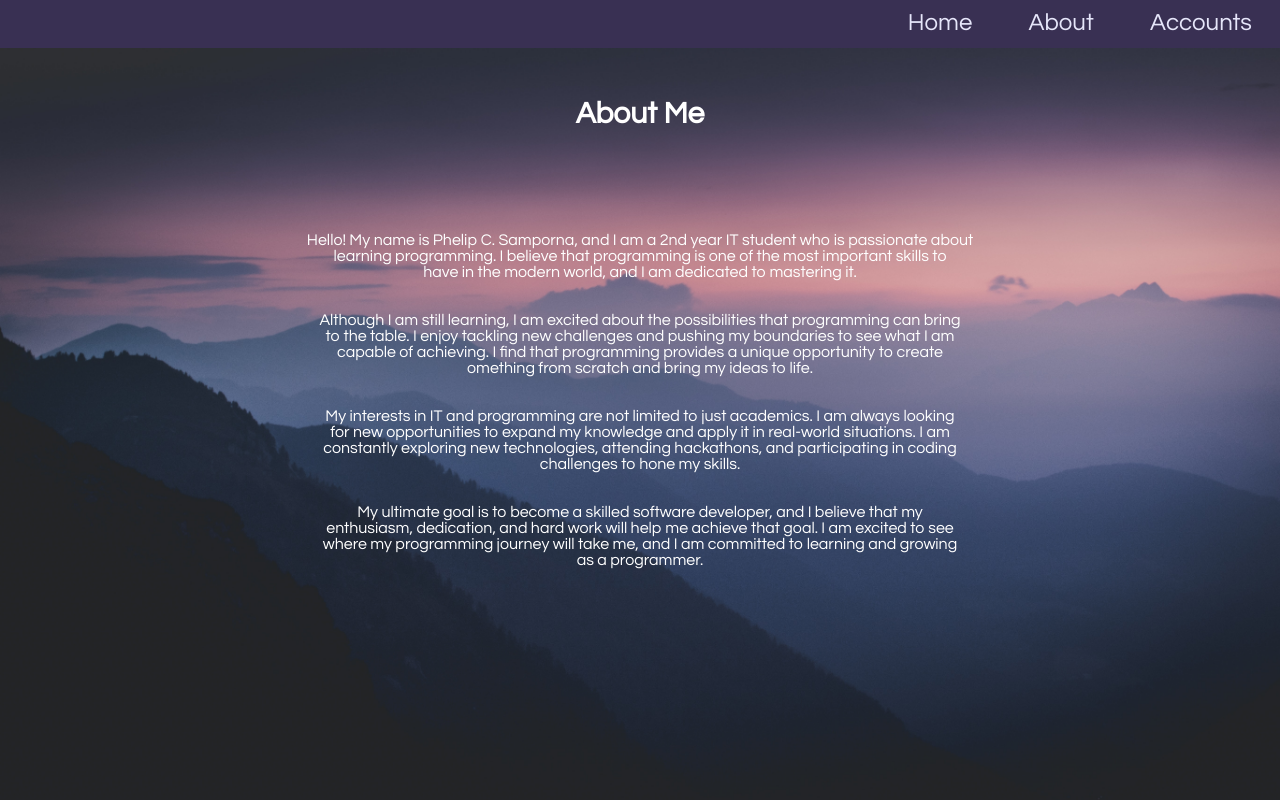
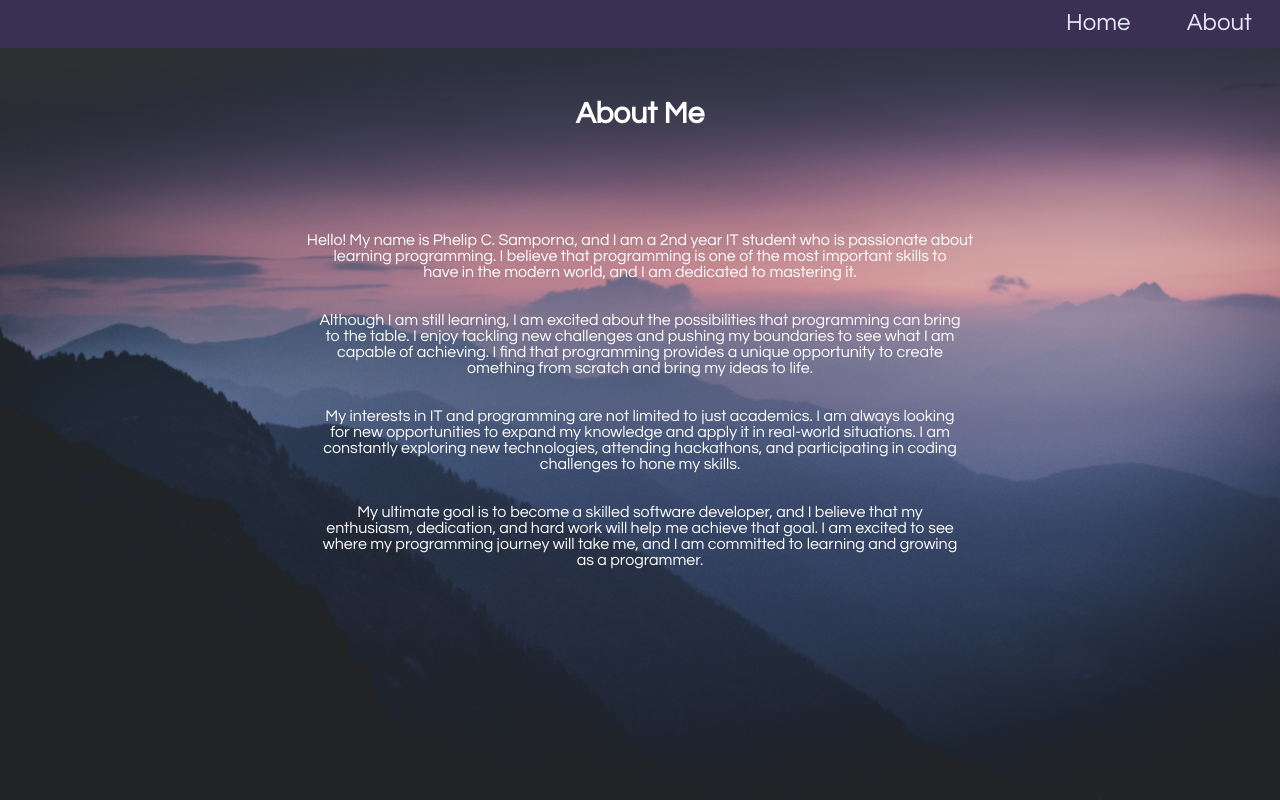
Before and after one commit to PhilipSamporna/WebpageAct2, a plain HTML site: page About.html in a window 1280 px wide. Drawn offline with Linux system fonts and the light colour scheme.

Commit message:
Webpage ni sya

```diff
--- a/About.html
+++ b/About.html
@@ -12,12 +12,7 @@
             <div>
                 <a href="About.html">About</a>
             </div>
-            <div>
-                <a href="#">Accounts</a>
-            </div>
-
         </div>
-
     </div>
             <div class="about-content">
                 <h1>About Me</h1>
```
